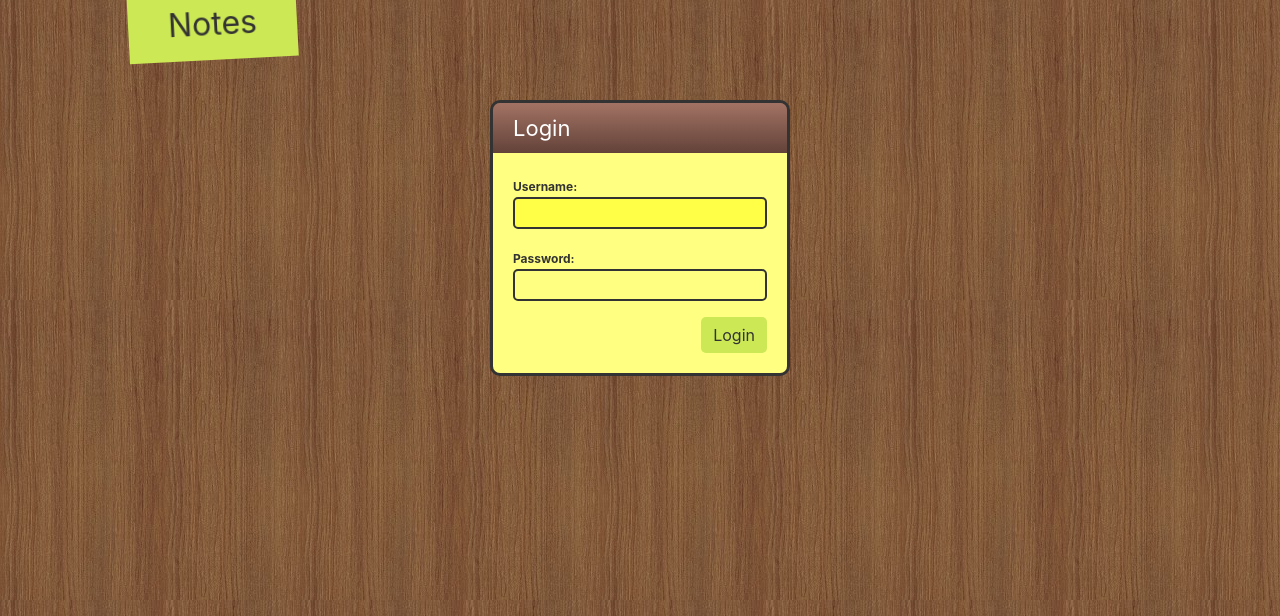
After one commit to tchesa/django-notes, a Django app: page /login/ in a window 1280 px wide. The commit adds this page. Shown: the top 616 px of the page. Run offline with Django 3.2, Linux system fonts and the light colour scheme; some libraries are stand-ins or nearby versions.

Commit message:
login page

```diff
--- a/src/notes/settings.py
+++ b/src/notes/settings.py
@@ -28,6 +28,7 @@ DEBUG = True
 ALLOWED_HOSTS = []
 
 LOGIN_URL = '/login'
+LOGIN_REDIRECT_URL = '/'
 
 # Application definition
 
--- a/src/notes/urls.py
+++ b/src/notes/urls.py
@@ -14,12 +14,14 @@ Including another URLconf
   2. Add a URL to urlpatterns: path('blog/', include('blog.urls'))
 """
 from django.contrib import admin
+from django.contrib.auth.views import LoginView as login
 from django.urls import path
 from storage.views import (list_note_page, new_note_page, view_note_page, edit_note_page, delete_note_page)
 from .views import (home_page, about_page, contact_page)
 
 urlpatterns = [
   path('', list_note_page),
+  path('login/', login.as_view(template_name='login.html')),
   path('new/', new_note_page),
   path('<int:id>/', view_note_page),
   path('<int:id>/edit', edit_note_page),
--- a/src/static/main.css
+++ b/src/static/main.css
@@ -291,6 +291,40 @@ textarea::placeholder {
   background-color: #ffff47;
 }
 
+.book.user {
+  max-width: 300px;
+  margin: 0 auto;
+  height: auto;
+}
+
+.book.user form > p > label {
+  font-size: 12px;
+  font-weight: bold;
+  margin-bottom: 0;
+}
+
+.book.user form > p > input {
+  border: 2px solid #333;
+  border-radius: 5px;
+  padding: 2px 6px;
+}
+
+.book.user form > p > input:focus {
+  background-color: #ffff47;
+}
+
+.book.user form button {
+  color: #333;
+  padding: 6px 12px;
+  border-radius: 5px;
+  text-decoration: none;
+  border: 0 none;
+}
+
+.book.user form button.submit {
+  background-color: #CCE855;
+}
+
 @media (max-width: 425px) {
   header {
     display: none;
--- /dev/null
+++ b/src/templates/login.html
@@ -0,0 +1,21 @@
+{% extends 'base.html' %}
+{% block head_title %}Login{% endblock %}
+
+{% block content %}
+
+<div class='book user'>
+  <div class='book-hd'>
+    <span class='title'>Login</span>
+  </div>
+  <div class='book-bd'>
+    <form method='POST'>
+      {% csrf_token %}
+      {{ form.as_p }}
+      <div class='text-right'>
+        <button type='submit' class='submit'>Login</button>
+      </div>
+    </form>
+  </div>
+</div>
+
+{% endblock %}
--- a/src/templates/notes.html
+++ b/src/templates/notes.html
@@ -39,11 +39,6 @@
       {% endfor %}
     </ul>
   </div>
-  <!-- <div class='new-button-container'>
-    <a class='new-btn' href='/new'>
-      Criar novo
-    </a>
-  </div> -->
 </div>
 
 {% endblock %}
```
Also changed, not shown: src/db.sqlite3.
